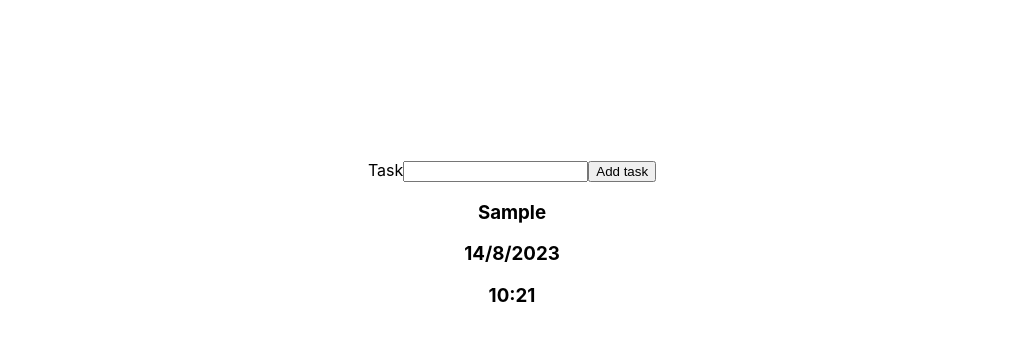
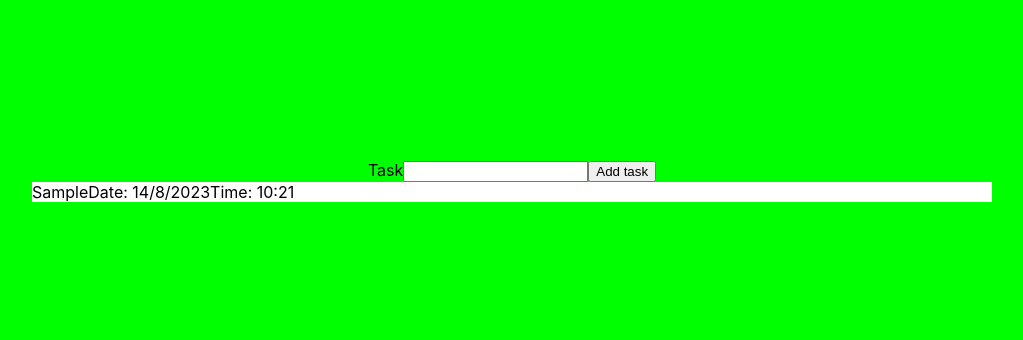
Before and after one commit to auqid/todo-list-react, a React (Create React App) app: page / in a window 1280 px wide. Both pictures are taken after typing "Sample" into the empty fields and a click on the button "Add task". Shown: the top 340 px of the page, without its empty margins (128-1151 px from the left). Built offline with nearby package versions, Linux system fonts and the light colour scheme.

Commit message:
changes to css

```diff
--- a/src/App.css
+++ b/src/App.css
@@ -3,4 +3,5 @@
   text-align: center;
 
   margin:10rem;
+
 }
--- /dev/null
+++ b/src/components/RenderTasks/RenderTasks.css
@@ -0,0 +1,5 @@
+.task{
+    display: flex;
+    background-color:white;
+    backdrop-filter: blur(6px);
+}
--- a/src/components/RenderTasks/RenderTasks.js
+++ b/src/components/RenderTasks/RenderTasks.js
@@ -1,15 +1,16 @@
 import React from 'react'
+import './RenderTasks.css'
 
 const RenderTasks = (props) => {
   console.log('from render tasks',props)
     return (
 
 
-    <card classname='card'>
-    <h3>{props.title}</h3>
-    <h3>{props.date}</h3>
-    <h3>{props.time}</h3>
-</card>
+    <div className='task'>
+    <div className='task__title'>{props.title}</div>
+     <div className='task__date'>Date: {props.date}</div>
+     <div className='task___time'>Time: {props.time}</div>
+</div>
 
 
   )
--- a/src/components/input/TaskList.js/TaskList.js
+++ b/src/components/input/TaskList.js/TaskList.js
@@ -5,12 +5,12 @@ const TaskList = (props) => {
 console.log('from tasklist',props)
   return (
     <div>
-      {props.items.map((tasks) => (
+      {props.items.map((task) => (
         <RenderTasks
-          key={tasks.id}
-          title={tasks.title}
-          date={tasks.date}
-          time={tasks.time}
+          key={task.id}
+          title={task.title}
+          date={task.date}
+          time={task.time}
         />
       ))}
     </div>
--- a/src/index.css
+++ b/src/index.css
@@ -5,6 +5,7 @@ body {
     sans-serif;
   -webkit-font-smoothing: antialiased;
   -moz-osx-font-smoothing: grayscale;
+  background-color: lime;
 }
 
 code {
```
